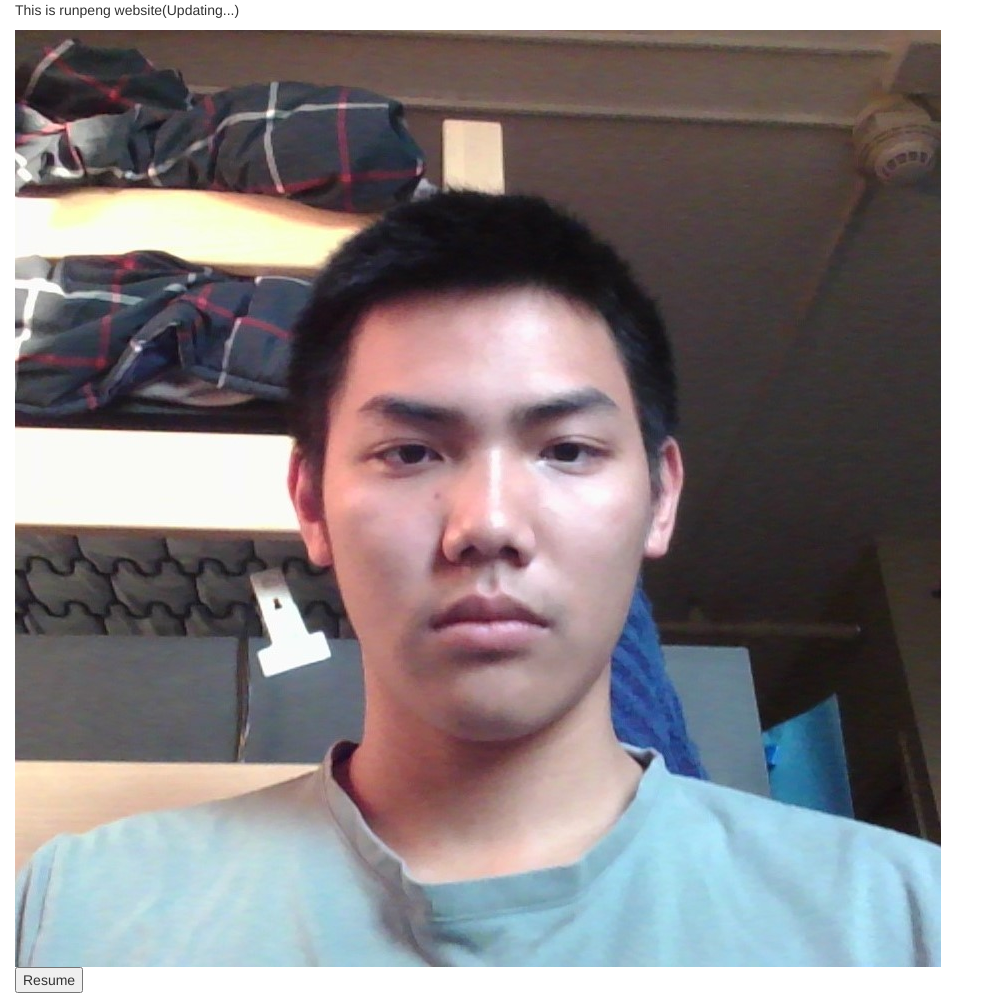
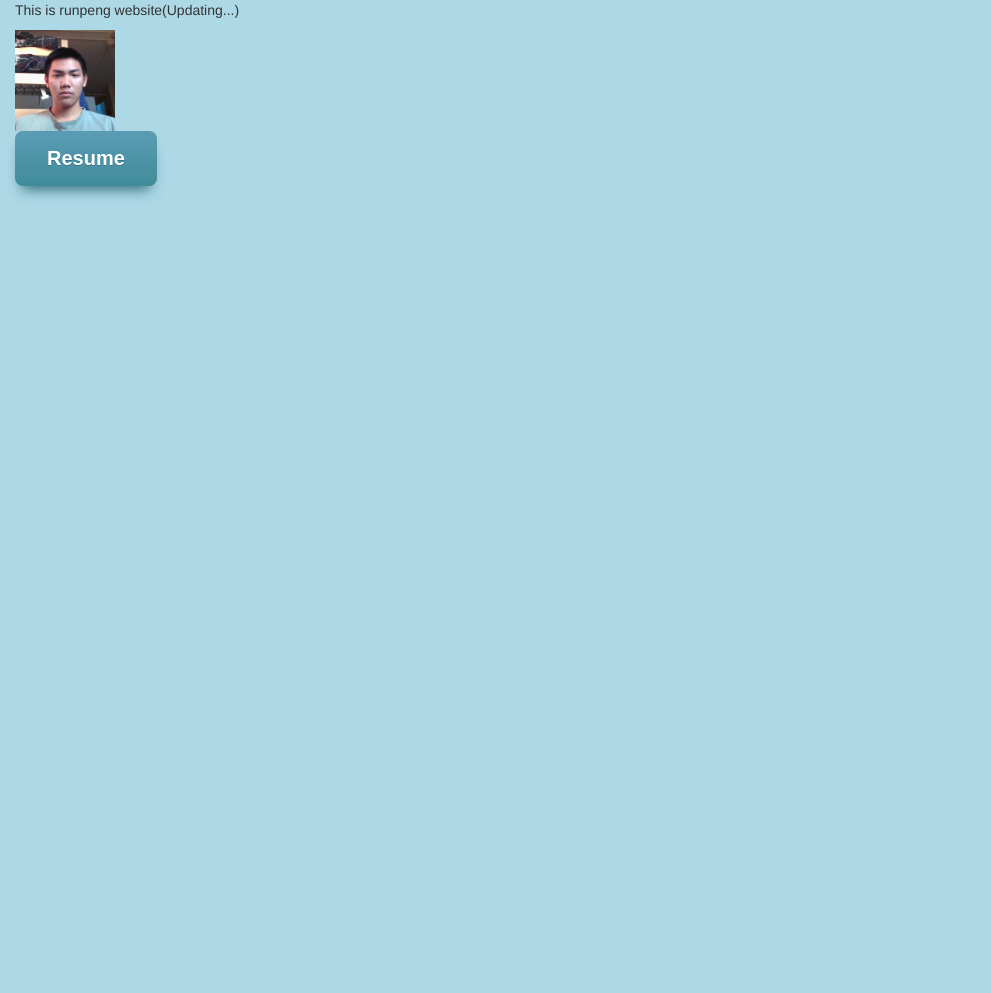
Before and after one commit to mrpanrp/mrpanrp.github.io, a plain HTML site: page index.html in a window 1280 px wide. Shown: the whole page, without its empty margins (0-991 px from the left). After the commit the page ends 800 px from the top, so only its background shows below. Drawn offline with nearby package versions, Linux system fonts and the light colour scheme.

Commit message:
update09-22-2020

```diff
--- a/index.html
+++ b/index.html
@@ -12,6 +12,8 @@
     <script src="https://maxcdn.bootstrapcdn.com/bootstrap/3.4.1/js/bootstrap.min.js"></script>
     <!-- ect. -->
     <link rel="icon" href="self.jpg">
+    <script src="main.js "></script>
+    <link rel="stylesheet" href="styles.css">
 </head>
 
 <body>
@@ -24,7 +26,7 @@
         <form action="Resume_Game.pdf" method="get" target="_blank">
             <button id="resumeDownload" class="resumeBtn" type="resume"><i class="fa fa-download"></i>Resume</button>
         </form>
-        <script src="main.js "></script>
+
     </div>
 </body>
 
--- a/styles.css
+++ b/styles.css
@@ -20,18 +20,44 @@ h1 {
     background-color: RoyalBlue;
 }
 
+img {
+    width: 100px;
+    height: 100px;
+}
 
-/* img {
+
+/* div.imageContainer {
     width: 100px;
     height: 100px;
 } */
 
-.imageContainer {
-    width: 100px;
-    height: 100px;
-}
-
-.imageContainer>img:hover {
+div.imageContainer>img:hover {
     width: auto;
     height: auto;
 }
+
+.resumeBtn {
+    box-shadow: 0px 10px 14px -7px #276873;
+    background: linear-gradient(to bottom, #599bb3 5%, #408c99 100%);
+    background-color: #599bb3;
+    border-radius: 8px;
+    display: inline-block;
+    cursor: pointer;
+    color: #ffffff;
+    font-family: Arial;
+    font-size: 20px;
+    font-weight: bold;
+    padding: 13px 32px;
+    text-decoration: none;
+    text-shadow: 0px 1px 0px #3d768a;
+}
+
+.resumeBtn:hover {
+    background: linear-gradient(to bottom, #408c99 5%, #599bb3 100%);
+    background-color: #408c99;
+}
+
+.resumeBtn:active {
+    position: relative;
+    top: 1px;
+}
```
